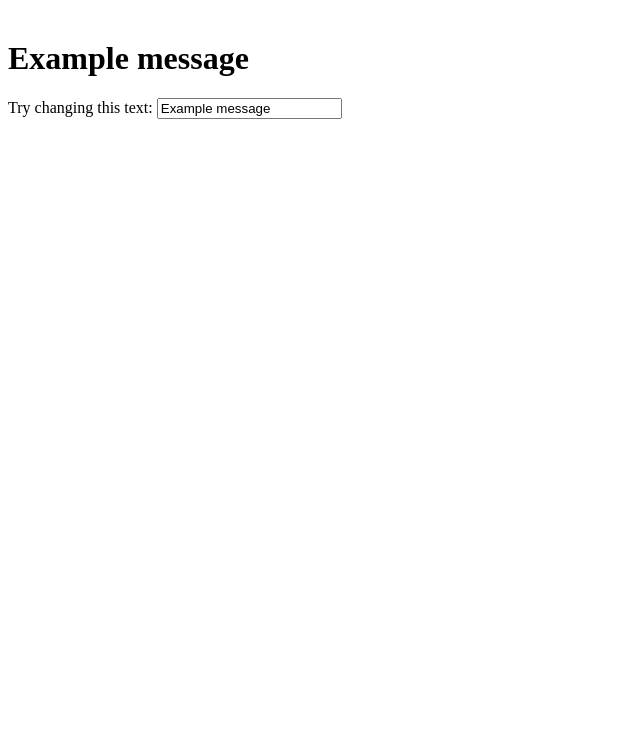
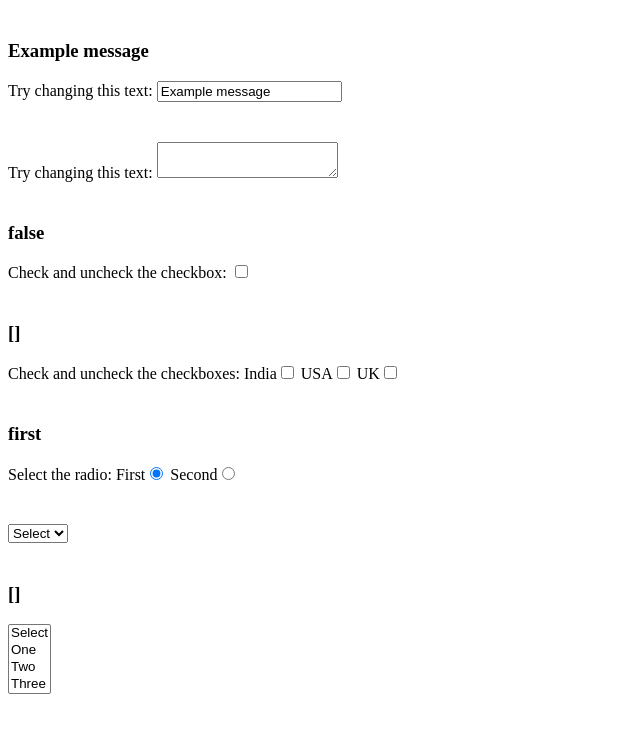
Before and after one commit to arshadasgar/vue, a plain HTML site: page 10_two_way_binding_with_v-model.html in a window 1280 px wide. Shown: the whole page, without its empty margins (0-640 px from the left). Drawn offline with Linux system fonts and the light colour scheme.

Commit message:
Add more examples to the two way data binding example

```diff
--- a/10_two_way_binding_with_v-model.html
+++ b/10_two_way_binding_with_v-model.html
@@ -22,17 +22,76 @@
             and whenever 'message' is changed, the input's value also gets updated
         -->
         <div>
-            <h1>{{ message }}</h1>
+            <h3>{{ message }}</h3>
             <label>Try changing this text: </label>
             <input type="text" v-model="message" />
         </div>
+        <!-- Textarea example -->
+        <!-- Make sure the textarea has the v-model directive.
+            Don't use "<textarea>{{ model }}</textarea>" by mistake -->
+        <div>
+            <h3>{{ textareaMessage }}</h3>
+            <label>Try changing this text: </label>
+            <textarea v-model="textareaMessage"></textarea>
+        </div>
+
+        <!-- Other examples -->
+
+        <div>
+            <h3>{{ checked }}</h3>
+            <label>Check and uncheck the checkbox: </label>
+            <input type="checkbox" v-model="checked">
+        </div>
+
+        <div>
+            <h3>{{ checkedNames }}</h3>
+            <label>Check and uncheck the checkboxes: </label>
+            India<input type="checkbox" value="India" v-model="checkedNames">
+            USA<input type="checkbox" value="USA" v-model="checkedNames">
+            UK<input type="checkbox" value="UK" v-model="checkedNames">
+        </div>
+
+        <div>
+            <h3>{{ selectedRadio }}</h3>
+            <label>Select the radio: </label>
+            First<input type="radio" value="first" v-model="selectedRadio">
+            Second<input type="radio" value="second" v-model="selectedRadio">
+        </div>
+
+
+        <div>
+            <h3>{{ selectedSingleSelect }}</h3>
+            <select v-model="selectedSingleSelect">
+                <option value="">Select</option>
+                <option value="one">One</option>
+                <option value="two">Two</option>
+                <option value="three">Three</option>
+            </select>
+        </div>
+
+        <div>
+            <h3>{{ selectedMultiSelect }}</h3>
+            <select v-model="selectedMultiSelect" multiple>
+                <option value="">Select</option>
+                <option value="one">One</option>
+                <option value="two">Two</option>
+                <option value="three">Three</option>
+            </select>
+        </div>
+
     </div>
 
     <script>
         var app = new Vue({
             el: '#app',
             data: {
-                message: 'Example message'
+                message: 'Example message',
+                textareaMessage: '',
+                checked: false,
+                checkedNames: [],
+                selectedRadio: 'first',
+                selectedSingleSelect: '',
+                selectedMultiSelect: []
             }
         });
     </script>
```
